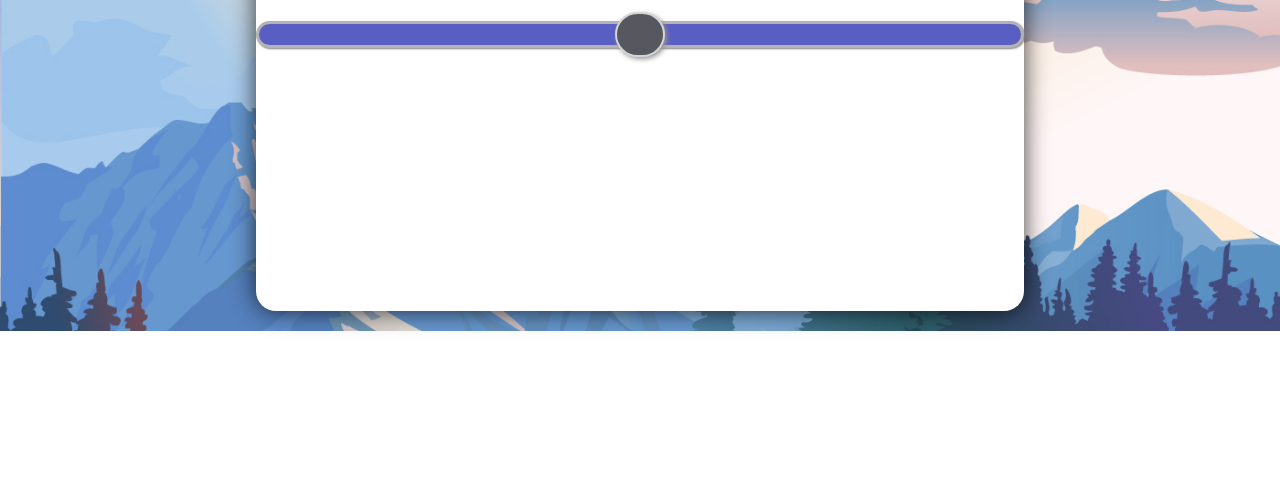
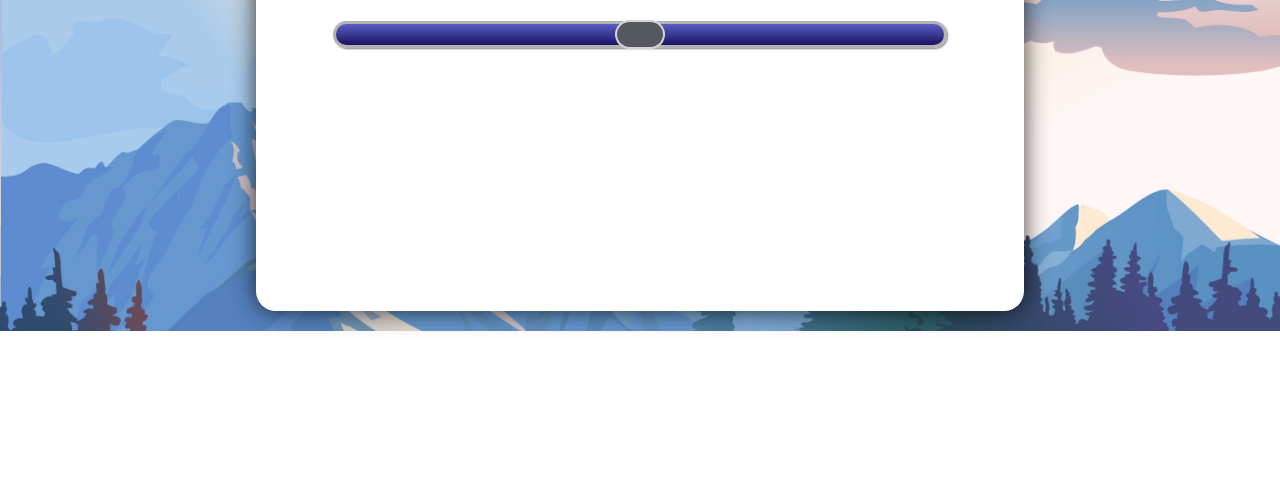
Before and after one commit to marsleiman/AdelantosYA, a plain HTML site: page index.html in a window 1280 px wide. Shown: the part 319-800 px from the top of the page. Drawn offline with nearby package versions, Linux system fonts and the light colour scheme.

Commit message:
ranger point

```diff
--- a/css/styles.css
+++ b/css/styles.css
@@ -98,8 +98,8 @@ h2{
 input[type=range] {
   height: 55px;
   -webkit-appearance: none;
-  margin: 10px 0;
-  width: 100%;
+  margin: 10px auto;
+  width: 80%;
 }
 input[type=range]:focus {
   outline: none;
@@ -110,20 +110,24 @@ input[type=range]::-webkit-slider-runnable-track {
   cursor: pointer;
   animate: 0.2s;
   box-shadow: 1px 1px 2px #828282;
-  background: #595EC2;
+  background: #595ec2; /* Old Browsers */
+  background: -webkit-linear-gradient(top,#595ec2,#1b1464); /*Safari 5.1-6*/
+  background: -o-linear-gradient(top,#595ec2,#1b1464); /*Opera 11.1-12*/
+  background: -moz-linear-gradient(top,#595ec2,#1b1464); /*Fx 3.6-15*/
+  background: linear-gradient(to bottom, #595ec2, #1b1464); /*Standard*/
   border-radius: 50px;
   border: 3px solid #B3B3B3;
 }
 input[type=range]::-webkit-slider-thumb {
-  box-shadow: 2px 2px 5px #969696;
+
   border: 2px solid #D4D4D4;
-  height: 45px;
+  height: 29px;
   width: 50px;
-  border-radius: 45px;
+  border-radius: 60px;
   background: #575760;
   cursor: pointer;
   -webkit-appearance: none;
-  margin-top: -11.5px;
+  margin-top: -4px;
 }
 input[type=range]:focus::-webkit-slider-runnable-track {
   background: #595EC2;
--- a/index.html
+++ b/index.html
@@ -35,7 +35,7 @@
       <h2>Sin papeles ni demoras</h2>
             <div class="caja">
               <h3>¡pedí tu adelanto!</h3>
-              <input type="range" name="" value="">
+              <input type="range" name="" value="" min="1" max="5">
             </div>
     </main>
     </header>
```
